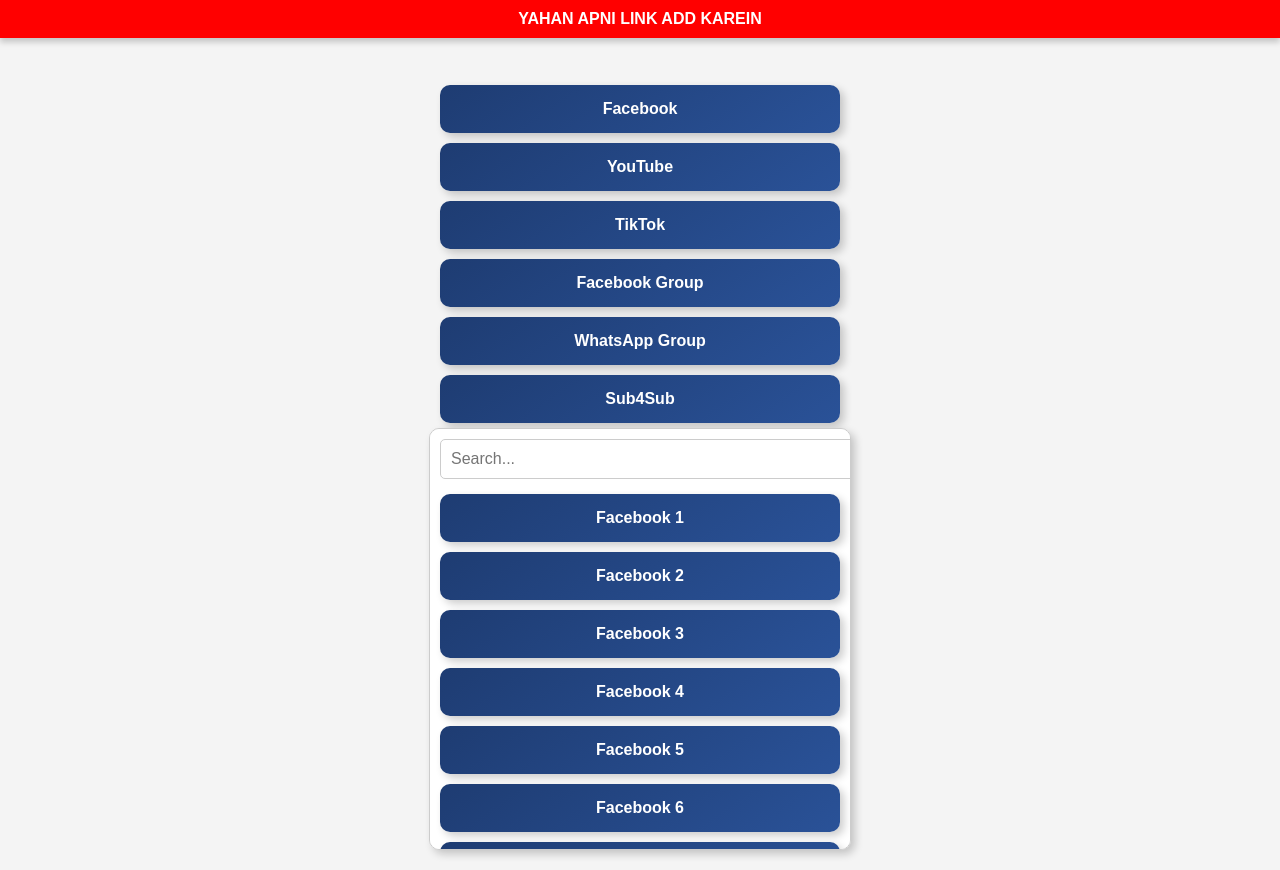
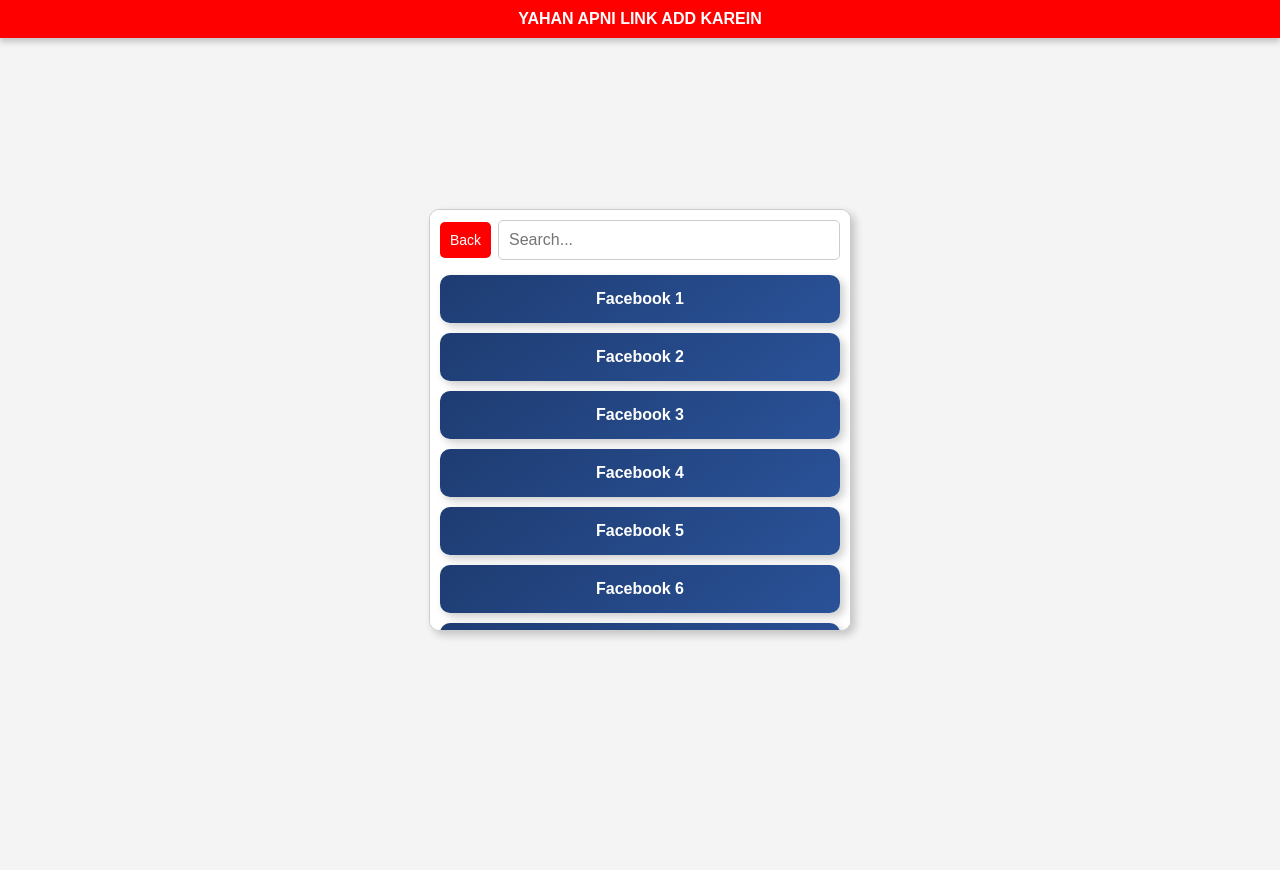
Before and after one commit to imtiaz623/Socail-Link, a plain HTML site: page index.html in a window 1280 px wide. Both pictures are taken after a click on the button "Facebook". After the commit the page ends 840 px from the top, so only its background shows below. Drawn offline with Linux system fonts and the light colour scheme.

Commit message:
Update index.html

```diff
--- a/index.html
+++ b/index.html
@@ -73,31 +73,48 @@
             border-radius: 10px;
             box-shadow: 4px 4px 8px rgba(0, 0, 0, 0.2);
         }
+        .search-container {
+            display: flex;
+            align-items: center;
+            justify-content: space-between;
+            margin-bottom: 10px;
+        }
         .search-box {
             padding: 10px;
             border: 1px solid #ccc;
             border-radius: 5px;
-            margin-bottom: 10px;
             font-size: 16px;
-            width: 100%;
+            width: 80%;
+        }
+        .back-button {
+            background: #ff0000;
+            color: white;
+            border: none;
+            padding: 10px;
+            border-radius: 5px;
+            cursor: pointer;
+            font-size: 14px;
         }
     </style>
 </head>
 <body>
     <div class="marquee" id="marquee-text">Aapki website promote hogi</div>
-    <div class="container">
+    <div class="container" id="main-container">
         <div class="main-buttons">
-            <button class="button" onclick="toggleDropdown('facebook')">Facebook</button>
-            <button class="button" onclick="toggleDropdown('youtube')">YouTube</button>
-            <button class="button" onclick="toggleDropdown('tiktok')">TikTok</button>
-            <button class="button" onclick="toggleDropdown('facebook-group')">Facebook Group</button>
-            <button class="button" onclick="toggleDropdown('whatsapp-group')">WhatsApp Group</button>
-            <button class="button" onclick="toggleDropdown('sub4sub')">Sub4Sub</button>
+            <button class="button" onclick="toggleDropdown('Facebook')">Facebook</button>
+            <button class="button" onclick="toggleDropdown('YouTube')">YouTube</button>
+            <button class="button" onclick="toggleDropdown('TikTok')">TikTok</button>
+            <button class="button" onclick="toggleDropdown('Facebook Group')">Facebook Group</button>
+            <button class="button" onclick="toggleDropdown('WhatsApp Group')">WhatsApp Group</button>
+            <button class="button" onclick="toggleDropdown('Sub4Sub')">Sub4Sub</button>
         </div>
-        <div class="dropdown" id="dropdown">
+    </div>
+    <div class="dropdown" id="dropdown">
+        <div class="search-container">
+            <button class="back-button" onclick="goBack()">Back</button>
             <input type="text" class="search-box" id="search-box" onkeyup="filterButtons()" placeholder="Search...">
-            <div id="dropdown-buttons"></div>
         </div>
+        <div id="dropdown-buttons"></div>
     </div>
     <script>
         let marqueeMessages = [
@@ -115,21 +132,27 @@
         setInterval(updateMarquee, 3000);
 
         function toggleDropdown(category) {
+            let mainContainer = document.getElementById("main-container");
             let dropdown = document.getElementById("dropdown");
             let dropdownButtons = document.getElementById("dropdown-buttons");
             let searchBox = document.getElementById("search-box");
 
+            mainContainer.style.display = "none";
+            dropdown.style.display = "flex";
             dropdownButtons.innerHTML = "";
             searchBox.value = "";
-            dropdown.style.display = "flex";
-            dropdown.scrollTop = 0;
 
             for (let i = 1; i <= 30; i++) {
                 let button = document.createElement("button");
                 button.className = "button dropdown-item";
-                button.textContent = category.charAt(0).toUpperCase() + category.slice(1) + " " + i;
+                button.textContent = category + " " + i;
                 dropdownButtons.appendChild(button);
             }
+        }
+
+        function goBack() {
+            document.getElementById("main-container").style.display = "flex";
+            document.getElementById("dropdown").style.display = "none";
         }
 
         function filterButtons() {
```
